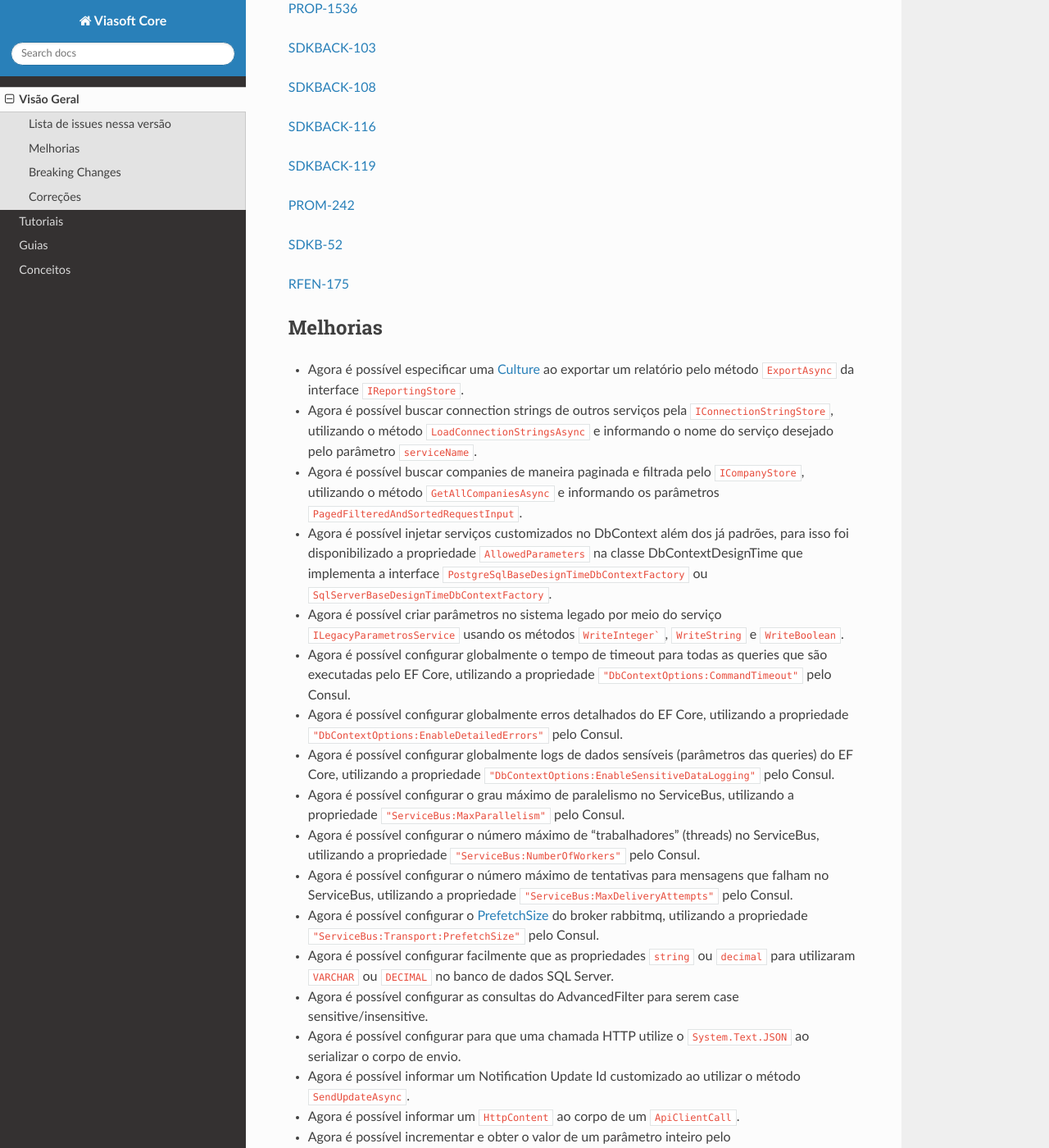
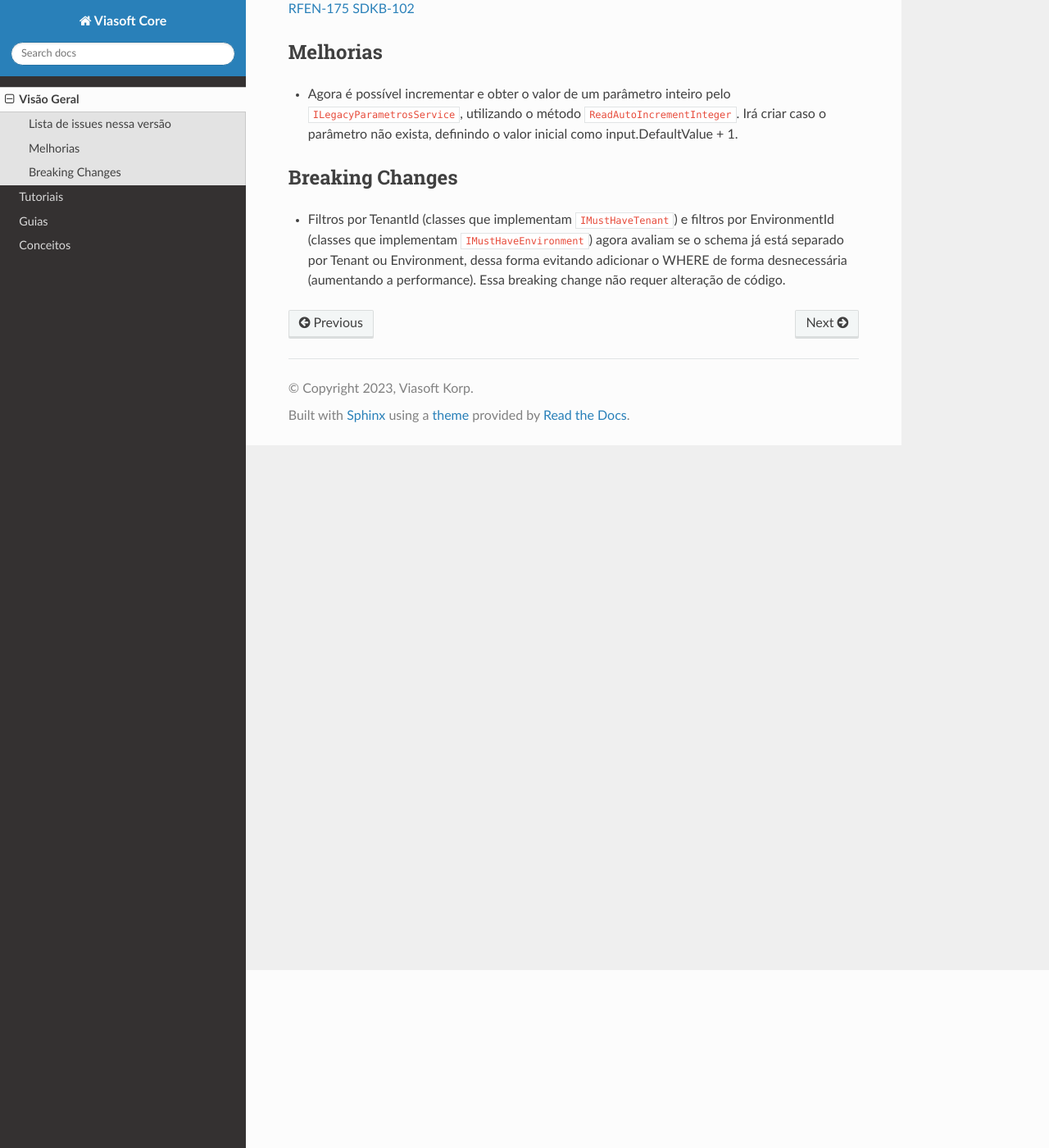
Before and after one commit to viasoftkorp/viasoft-core-docs, a Sphinx documentation site: the page built from docs/source/visao_geral.rst, in a window 1280 px wide and 1400 px high, scrolled down 217 px. Shown: the whole window at 82% size. Built offline with Sphinx 7.4.7 and the Read the Docs theme 3.1.0, drawn with Linux system fonts in a browser that asks for light colours; some of the changed text lies outside the part shown.

Commit message:
Add SDKB-102 to latest changes

````diff
--- a/docs/source/visao_geral.rst
+++ b/docs/source/visao_geral.rst
@@ -4,90 +4,18 @@
 Lista de issues nessa versão
 ----------------------------
 
-PROP-1536_
+RFEN-175_
+SDKB-102_
 
-SDKBACK-103_
-
-SDKBACK-108_
-
-SDKBACK-116_
-
-SDKBACK-119_
-
-PROM-242_
-
-SDKB-52_
-
-RFEN-175_
-
-.. _PROP-1536: http://jira.korp.com.br/browse/PROP-1536
-.. _SDKBACK-103: https://korp.youtrack.cloud/issue/SDKBACK-103
-.. _SDKBACK-108: https://korp.youtrack.cloud/issue/SDKBACK-108
-.. _SDKBACK-116: https://korp.youtrack.cloud/issue/SDKBACK-116
-.. _SDKBACK-119: https://korp.youtrack.cloud/issue/SDKBACK-119
-.. _PROM-242: https://portal.korp.com.br/projetos/e261cc03-896b-2316-6d90-dd1c1dc363e6/lista/84ade6c7-d489-ebdf-c066-c2e07599eeaf
-.. _SDKB-52: https://portal.korp.com.br/projetos/935791cf-dbfc-6432-00ce-8a691531e47f/lista?identificador=SDKB-52
 .. _RFEN-175: https://portal.korp.com.br/projetos/c2fe24bf-5393-742e-e371-237e95e9b08f/lista?identificador=RFEN-175
+.. _SDKB-102: https://portal.korp.com.br/projetos/935791cf-dbfc-6432-00ce-8a691531e47f/lista?identificador=SDKB-102
 
 Melhorias
 ---------
 
-* Agora é possível especificar uma Culture_ ao exportar um relatório pelo método ``ExportAsync`` da interface ``IReportingStore``.
-
-* Agora é possível buscar connection strings de outros serviços pela ``IConnectionStringStore``, utilizando o método ``LoadConnectionStringsAsync`` e informando o nome do serviço desejado pelo parâmetro ``serviceName``.
-
-* Agora é possível buscar companies de maneira paginada e filtrada  pelo ``ICompanyStore``, utilizando o método ``GetAllCompaniesAsync`` e informando os parâmetros ``PagedFilteredAndSortedRequestInput``.
-
-* Agora é possível injetar serviços customizados no DbContext além dos já padrões, para isso foi disponibilizado a propriedade ``AllowedParameters`` na classe DbContextDesignTime que implementa a interface ``PostgreSqlBaseDesignTimeDbContextFactory`` ou ``SqlServerBaseDesignTimeDbContextFactory``.
-
-* Agora é possível criar parâmetros no sistema legado por meio do serviço ``ILegacyParametrosService`` usando os métodos ``WriteInteger```, ``WriteString`` e ``WriteBoolean``.
-
-* Agora é possível configurar globalmente o tempo de timeout para todas as queries que são executadas pelo EF Core, utilizando a propriedade ``"DbContextOptions:CommandTimeout"`` pelo Consul.
-
-* Agora é possível configurar globalmente erros detalhados do EF Core, utilizando a propriedade ``"DbContextOptions:EnableDetailedErrors"`` pelo Consul.
-
-* Agora é possível configurar globalmente logs de dados sensíveis (parâmetros das queries) do EF Core, utilizando a propriedade ``"DbContextOptions:EnableSensitiveDataLogging"`` pelo Consul.
-
-* Agora é possível configurar o grau máximo de paralelismo no ServiceBus, utilizando a propriedade ``"ServiceBus:MaxParallelism"`` pelo Consul.
-
-* Agora é possível configurar o número máximo de "trabalhadores" (threads) no ServiceBus, utilizando a propriedade ``"ServiceBus:NumberOfWorkers"`` pelo Consul.
-
-* Agora é possível configurar o número máximo de tentativas para mensagens que falham no ServiceBus, utilizando a propriedade ``"ServiceBus:MaxDeliveryAttempts"`` pelo Consul.
-
-* Agora é possível configurar o PrefetchSize_ do broker rabbitmq, utilizando a propriedade ``"ServiceBus:Transport:PrefetchSize"`` pelo Consul.
-
-* Agora é possível configurar facilmente que as propriedades ``string`` ou ``decimal`` para utilizaram ``VARCHAR`` ou ``DECIMAL`` no banco de dados SQL Server.
-
-* Agora é possível configurar as consultas do AdvancedFilter para serem case sensitive/insensitive.
-
-* Agora é possível configurar para que uma chamada HTTP utilize o ``System.Text.JSON`` ao serializar o corpo de envio.
-
-* Agora é possível informar um Notification Update Id customizado ao utilizar o método ``SendUpdateAsync``.
-
-* Agora é possível informar um ``HttpContent`` ao corpo de um ``ApiClientCall``.
-
 * Agora é possível incrementar e obter o valor de um parâmetro inteiro pelo ``ILegacyParametrosService``, utilizando o método ``ReadAutoIncrementInteger``. Irá criar caso o parâmetro não exista, definindo o valor inicial como input.DefaultValue + 1.
-
-
-.. _Culture: https://learn.microsoft.com/pt-br/dotnet/api/system.globalization.cultureinfo?view=net-7.0
-.. _PrefetchSize: https://www.rabbitmq.com/docs/consumer-prefetch
 
 Breaking Changes
 ----------------
 
-* A classe ``ReportingStoreExportInput`` teve seu nome alterado para ``ReportingStoreExportInput``.
-* O método ``ExportAsync`` da interface ``IReportingStore`` agora aceita um ``ReportingExportInput``.
-* O método ``LoadConnectionStringsAsync`` da interface ``IConnectionStringStore`` agora aceita um novo parâmetro do tipo string ``serviceName``. Para corrigir, injete ``IServiceConfiguration`` e utilize a propriedade ``ServiceName``.
-* O método ``GetAllCompaniesAsync`` da interface ``GetAllCompaniesAsync`` agora aceita um novo parâmetro do tipo ``PagedFilteredAndSortedRequestInput``.
-* O método ``GetAllCompaniesAsync`` da interface ``ICompanyStore`` agora aceita um novo parâmetro do tipo ``PagedFilteredAndSortedRequestInput``.
-* O método ``GetAllCompaniesAsync`` da interface ``IAdministrationApi`` agora aceita um novo parâmetro do tipo ``PagedFilteredAndSortedRequestInput``.
-* A classe ``UnitTestEfCoreUnitOfWorkMediator`` foi removida.
-* O método ``BatchHardDeleteAsync`` da classe ``EntityFrameworkCoreRepositoryExtensions`` teve o tipo do primeiro parametro alterado de ``IRepository`` para ``IQueryable``. Essa breaking change não requer alteração de código.
-* O método ``BatchUpdateAsync`` da classe ``EntityFrameworkCoreRepositoryExtensions`` teve o tipo do primeiro parametro alterado de ``IRepository`` para ``IQueryable``. Essa breaking change não requer alteração de código.
-* O método ``GetMessageDetailsByMessageTye`` da interface ``IServiceBusMessageMapping`` foi renomeado para ``GetMessageDetailsByMessageType``.
-
-Correções
----------
-
-* Agora é possível utilizar transações em testes unitários utilizando ``IUnitOfWork``.
-* Adicionado argumento de ``BuildExpressionOptions`` ao ``ApplyAdvancedFilter``, permitindo passar a opção de ``ClientSide`` dessa forma evitando uma breaking change relacionada ao advancedFilter quando a função de ``Contains`` é utilizada no client side.
+* Filtros por TenantId (classes que implementam ``IMustHaveTenant``) e filtros por EnvironmentId (classes que implementam ``IMustHaveEnvironment``) agora avaliam se o schema já está separado por Tenant ou Environment, dessa forma evitando adicionar o WHERE de forma desnecessária (aumentando a performance). Essa breaking change não requer alteração de código.
````
